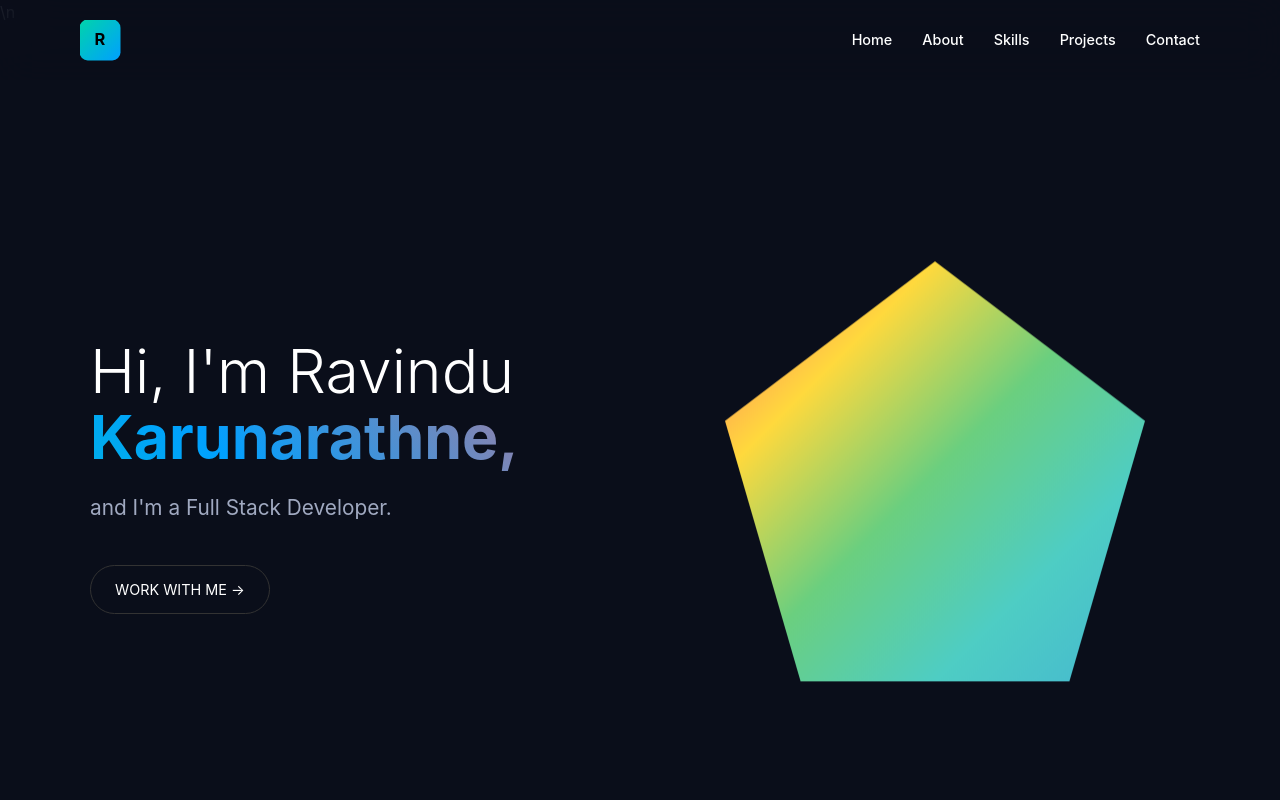
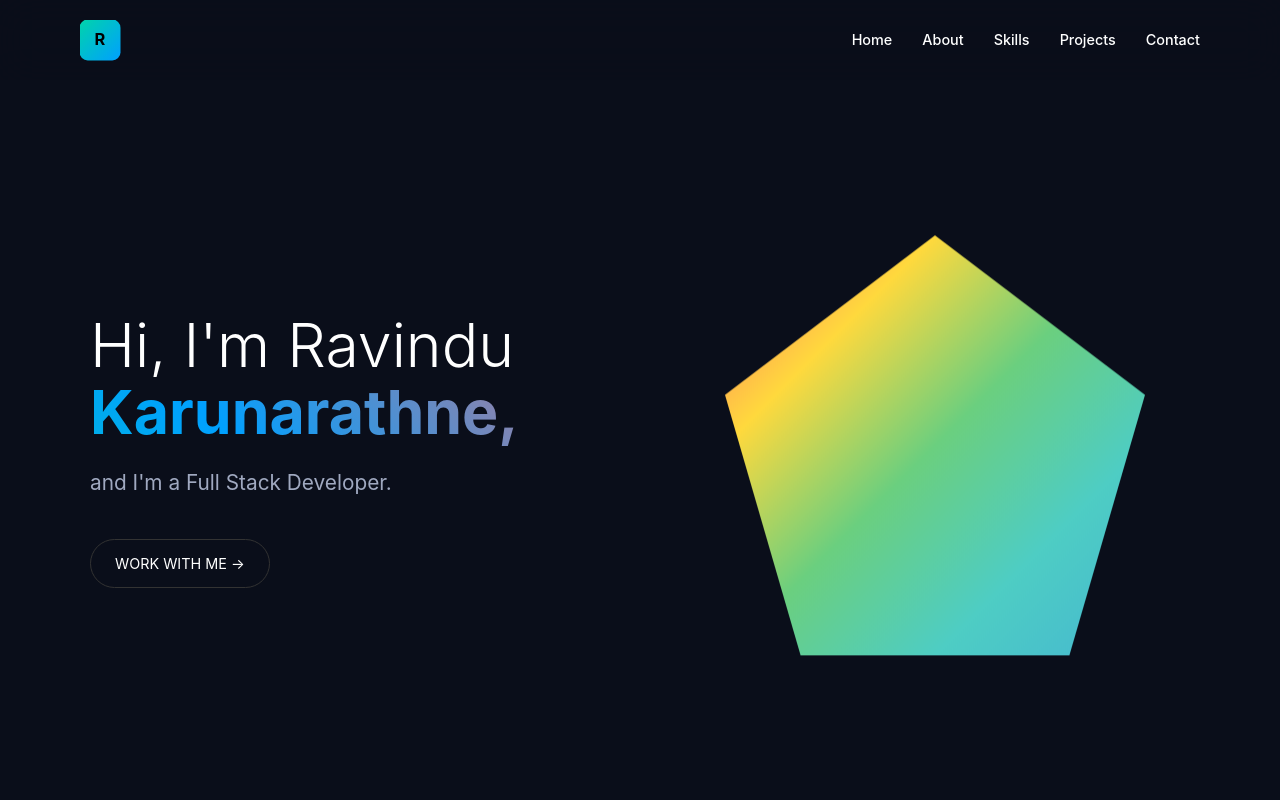
Before and after one commit to KarunarathneRR/portfolio_1, a plain HTML site: page index.html in a window 1280 px wide. Shown: the top 800 px of the page. Drawn offline with Linux system fonts and the light colour scheme.

Commit message:
remove \n from the index.html

```diff
--- a/index.html
+++ b/index.html
@@ -8,7 +8,7 @@
     <link rel="stylesheet" href="css/styles.css">
     <link rel="stylesheet" href="css/animations.css">
     <link rel="stylesheet" href="css/responsive.css">
-    <link rel="stylesheet" href="css/responsive-utils.css">\n    <link rel="stylesheet" href="css/responsive-fixes.css">
+    <link rel="stylesheet" href="css/responsive-utils.css"><link rel="stylesheet" href="css/responsive-fixes.css">
 </head>
 <body>
     <!-- Scroll Progress Bar -->
```
